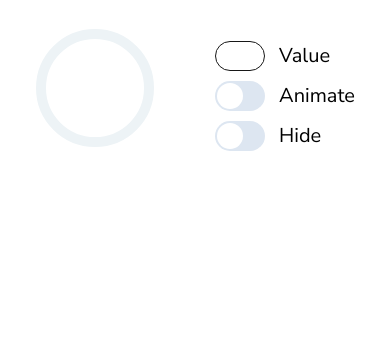
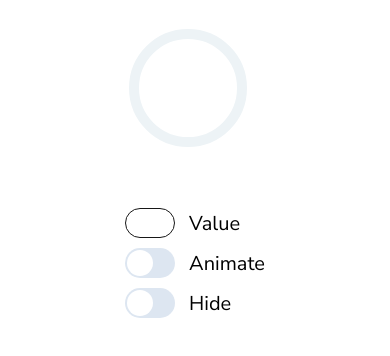
Before and after one commit to PavlovskiiRomanMikhailovich/progress-app, a plain HTML site: page index.html in a window 390 px wide. Drawn offline with Linux system fonts and the light colour scheme; files whose address does not match are found by name; a web font is replaced by a local one.

Commit message:
final changes

```diff
--- a/global.css
+++ b/global.css
@@ -28,3 +28,9 @@ body {
     width: fit-content;
     height: fit-content;
 }
+
+@media (max-width: 768px) {
+    .main {
+        flex-direction: column;
+    }
+}
```
Also changed, not shown: 1 other file.
